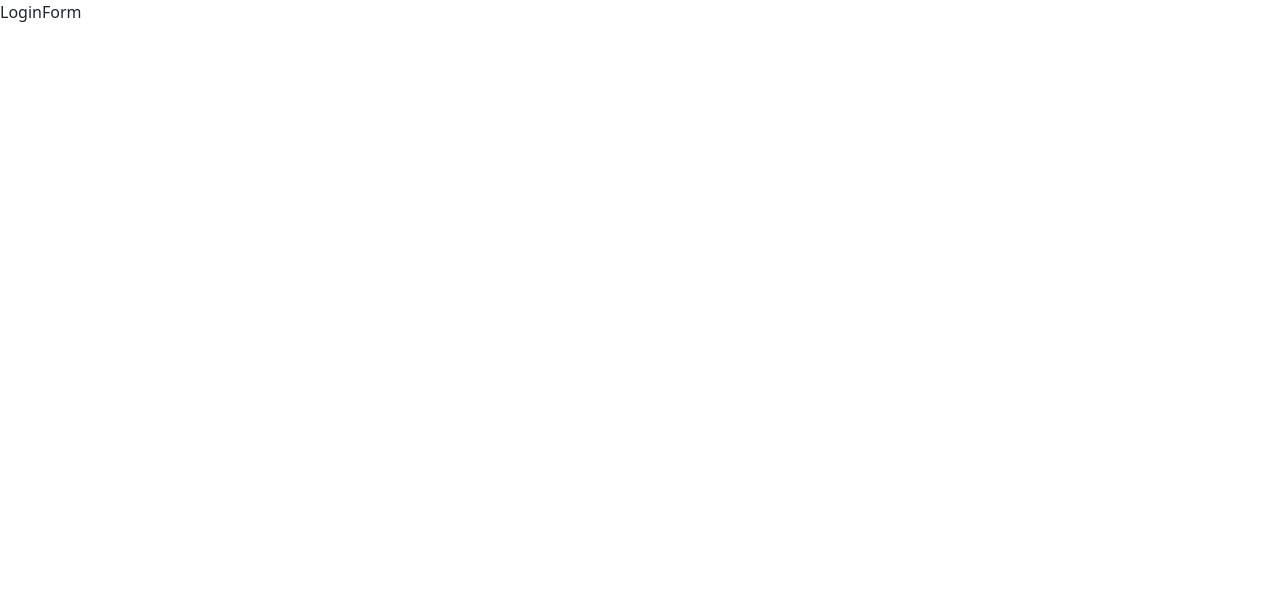
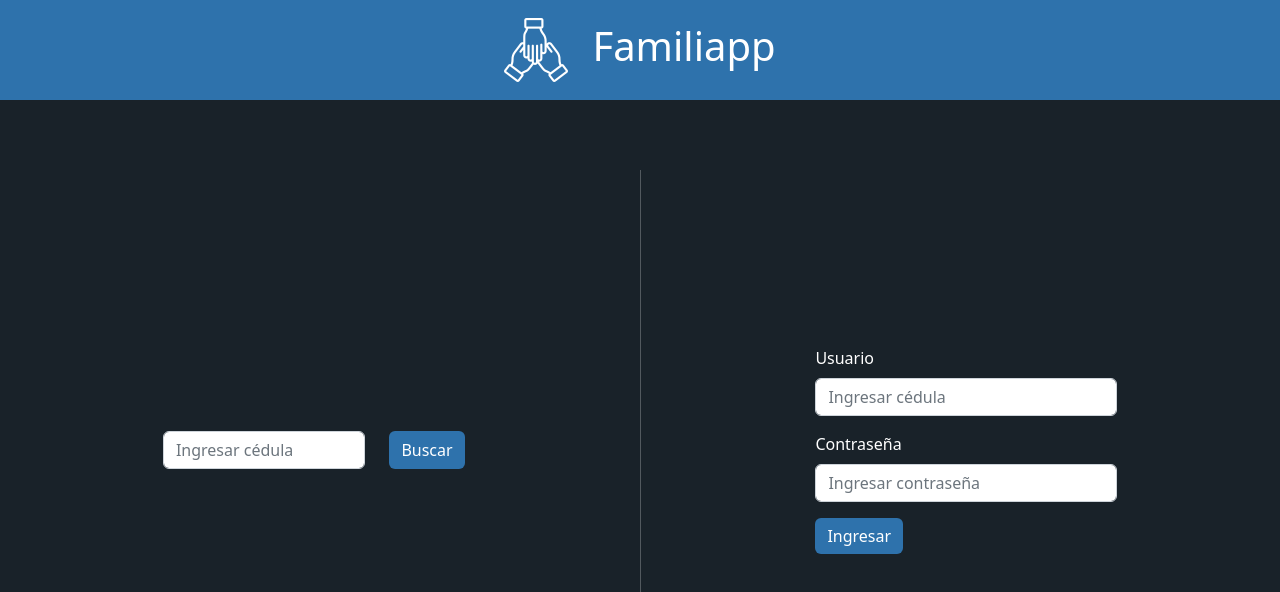
Before and after one commit to SantiagoRodriguezRestrepo/FamilyApp-Front, a React (Create React App) app: page / in a window 1280 px wide. Shown: the top 592 px of the page. Built offline with nearby package versions, Linux system fonts and the light colour scheme.

Commit message:
feat: Agrega componente de login

```diff
--- a/package.json
+++ b/package.json
@@ -16,6 +16,8 @@
     "react-dom": "^18.2.0",
     "react-router-dom": "^6.11.1",
     "react-scripts": "5.0.1",
+    "sonner": "^0.3.5",
+    "styled-components": "^5.3.10",
     "typescript": "^4.9.5",
     "web-vitals": "^2.1.4"
   },
@@ -42,5 +44,8 @@
       "last 1 firefox version",
       "last 1 safari version"
     ]
+  },
+  "devDependencies": {
+    "@types/styled-components": "^5.1.26"
   }
 }
--- a/src/App.tsx
+++ b/src/App.tsx
@@ -1,8 +1,10 @@
+import { Toaster } from 'sonner';
 import { AppRoutes } from './components/routes/AppRoutes';
 
 function App() {
   return (
     <>
+      <Toaster closeButton richColors position="top-right" expand visibleToasts={9} />
       <AppRoutes />
     </>
   );
--- a/src/components/login/LoginForm.tsx
+++ b/src/components/login/LoginForm.tsx
@@ -1,5 +1,74 @@
+import { useState } from "react";
+import { Col, Form } from "react-bootstrap";
+import { END_POINTS } from "../../constants/Api";
+import { fetchWrapper, handleOnlyNumbers } from "../../utils/functions";
+import { toast } from "sonner";
+import LogoImage from '../../assets/logo64.png';
+import { Hr, LoginContainer, LogoContainer, MainContainer, RowLogin, SearchContainer } from "./style";
+import { ButtonCustom, Logo } from "../../theme/components/style";
+
 export const LoginForm = () => {
+  const [userId, setUserId] = useState<string>('');
+  const [userPassword, setUserPassword] = useState<string>('');
+  const [searchQuery, setSearchQuery] = useState<string>('');
+
+  const handleLogin = async (e: React.FormEvent<HTMLFormElement>) => {
+    e.preventDefault();
+    try {
+      const url = `${END_POINTS.LOGIN}?idUsuario=${userId}&contrasena=${userPassword}`;
+      const options = { method: 'POST' };
+      const response = await fetchWrapper(url, options);
+      console.log("🚀 ~ file: LoginForm.tsx:19 ~ handleLogin ~ response:", response)
+    } catch (error) {
+      toast.error('Usuario o contraseña invalidos.');
+      throw new Error(`Error al iniciar sesion: ${error}`);
+    }
+  };
+
+  const handleSearch = async (e: React.MouseEvent<HTMLButtonElement>) => {
+    e.preventDefault();
+    toast.error('No se encontro el usuario.');
+  };
+
+  const handleInputChange = (event: React.ChangeEvent<HTMLInputElement & { name: 'search' | 'identification' }>) => {
+    const { value, name } = event.target;
+    const numericValue = handleOnlyNumbers(value);
+
+    name === 'search' ? setSearchQuery(numericValue) : setUserId(numericValue);
+  };
+
   return (
-    <div>LoginForm</div>
-  )
+    <MainContainer fluid className="p-0">
+      <LogoContainer >
+        <Logo src={LogoImage} width={64} height={64} alt="Familiapp" loading="lazy" />
+        <h1 className="h-auto">Familiapp</h1>
+      </LogoContainer>
+      <LoginContainer >
+        <RowLogin  className="row w-100 m-0">
+          <Col className="d-flex justify-content-center align-items-center flex-column">
+            <SearchContainer  className="d-flex gap-4 w-50">
+              <Form.Control name="search" id="search" type="text" autoComplete="off" placeholder="Ingresar cédula" value={searchQuery} onChange={handleInputChange} />
+              <ButtonCustom color="primary" onClick={handleSearch}> Buscar </ButtonCustom>
+            </SearchContainer>
+          </Col>
+          <Col md="auto" className="d-flex align-items-center">
+            <Hr  className="mx-auto" />
+          </Col>
+          <Col className="d-flex justify-content-center align-items-center">
+            <Form className="w-50" onSubmit={handleLogin}>
+              <Form.Group className="mb-3">
+                <Form.Label className="text-white">Usuario</Form.Label>
+                <Form.Control name="identification" id="identification" type="text" autoComplete="off" placeholder="Ingresar cédula" value={userId} onChange={handleInputChange} />
+              </Form.Group>
+              <Form.Group className="mb-3" controlId="exampleForm.ControlTextarea1">
+                <Form.Label className="text-white">Contraseña</Form.Label>
+                <Form.Control type="password" placeholder="Ingresar contraseña" value={userPassword} onChange={(e) => setUserPassword(e.target.value)} />
+              </Form.Group>
+              <ButtonCustom color="primary" className="float-right" type="submit"> Ingresar </ButtonCustom>
+            </Form>
+          </Col>
+        </RowLogin>
+      </LoginContainer>
+    </MainContainer>
+  );
 }
--- /dev/null
+++ b/src/components/login/style.ts
@@ -0,0 +1,61 @@
+import { Container } from 'react-bootstrap';
+
+import styled from 'styled-components';
+import { IStyleResponsive } from '../../utils/interfaces';
+import { BgColorDark } from '../../theme/style';
+
+export const MainContainer = styled(Container)`
+  background-color: ${BgColorDark};
+`;
+
+export const LogoContainer = styled.div<IStyleResponsive>`
+  width: 100%;
+  display: flex;
+  gap: 1.5rem;
+  height: 100px;
+  align-items: center;
+  justify-content: center;
+  background-color: #2e72ac;
+  color: white;
+
+  @media screen and (max-width: 920px) {
+    height: 80px;
+  }
+`;
+
+export const LoginContainer = styled.div<IStyleResponsive>`
+  height: calc(100vh - 100px);
+  display: flex;
+  width: 100%;
+
+  @media screen and (max-width: 920px) {
+    height: calc(100vh - 80px);
+    display: flex
+    align-items: center;
+  }
+`;
+
+export const RowLogin = styled.div<IStyleResponsive>`
+  @media screen and (max-width: 920px) {
+    flex-direction: column;
+  }
+`;
+
+export const SearchContainer = styled.div<IStyleResponsive>`
+  @media screen and (max-width: 920px) {
+    flex-direction: column;
+  }
+`;
+
+export const Hr = styled.hr<IStyleResponsive>`
+  border: none;
+  border-left: 1px solid white;
+  height: 80%;
+  width: 1px;
+
+  @media screen and (max-width: 920px) {
+    border-top: 1px solid white;
+    height: 1px;
+    width: 80%;
+  }
+`;
--- /dev/null
+++ b/src/constants/Api.ts
@@ -0,0 +1,8 @@
+export const API_HOST = 'http://localhost:8080/familiapp';
+
+export const END_POINTS = {
+  LOGIN: '/login',
+  SIGNUP: '/usuario',
+  USERS: '/usuario',
+  DELETE_USER: '/usuario',
+};
--- /dev/null
+++ b/src/theme/components/style.ts
@@ -0,0 +1,55 @@
+import { Button } from 'react-bootstrap';
+import {
+  ColorDanger,
+  ColorHoverDanger,
+  ColorHoverPrimary,
+  ColorPrimary,
+  ColorWhite,
+} from '../style';
+import styled from 'styled-components';
+
+export const Logo = styled.img`
+  width: 64px;
+  height: 64px;
+`;
+
+export const ContentArea = styled.div`
+  padding: 0;
+  min-width: 204px;
+  height: 100%;
+`;
+
+export const ButtonCustom = styled(Button)`
+  background-color: ${({ color }) =>
+    (color === 'primary' && ColorPrimary) ||
+    (color === 'danger' && ColorDanger)};
+  color: ${ColorWhite};
+  border: none;
+  &:hover {
+    color: ${ColorWhite};
+    background-color: ${({ color }) =>
+      (color === 'primary' && ColorHoverPrimary) ||
+      (color === 'danger' && ColorHoverDanger)};
+    border: none;
+  }
+  &:active {
+    color: ${ColorWhite} !important;
+    background-color: ${({ color }) =>
+      (color === 'primary' && ColorHoverPrimary) ||
+      (color === 'danger' && ColorHoverDanger)} !important;
+    border: none !important;
+  }
+`;
+
+export const Card = styled.div`
+  box-shadow: 0px 5px 22px rgba(0, 0, 0, 0.04),
+    0px 0px 0px 0.5px rgba(0, 0, 0, 0.03);
+  background-color: #fff;
+  color: #111927;
+  -webkit-transition: box-shadow 300ms cubic-bezier(0.4, 0, 0.2, 1) 0ms;
+  transition: box-shadow 300ms cubic-bezier(0.4, 0, 0.2, 1) 0ms;
+  border-radius: 8px;
+  overflow: hidden;
+  border-radius: 20px;
+  padding: 32px 24px;
+`;
--- /dev/null
+++ b/src/theme/style.ts
@@ -0,0 +1,6 @@
+export const BgColorDark = '#192229';
+export const ColorWhite = '#ffffff';
+export const ColorPrimary = '#2e72ac';
+export const ColorHoverPrimary = '#235784';
+export const ColorDanger = '#ab3f4b';
+export const ColorHoverDanger = '#952e39';
--- /dev/null
+++ b/src/utils/functions.ts
@@ -0,0 +1,16 @@
+import { API_HOST } from '../constants/Api';
+import { FetchWrapperOptions } from './types';
+
+export const fetchWrapper = async (
+  url: string,
+  options?: FetchWrapperOptions
+): Promise<any> => {
+  const response = await fetch(`${API_HOST}${url}`, options);
+  if (!response.ok) {
+    throw new Error(response.statusText);
+  }
+  const data = await response.json();
+  return data;
+};
+
+export const handleOnlyNumbers = (value: string) => value.replace(/\D/g, '');
--- /dev/null
+++ b/src/utils/interfaces.ts
@@ -0,0 +1,10 @@
+import { ButtonColor } from './types';
+
+export interface IStyleResponsive {
+  isMobile?: boolean;
+}
+
+export interface IStyleButton {
+  color: ButtonColor;
+  isMobile?: boolean;
+}
--- /dev/null
+++ b/src/utils/types.ts
@@ -0,0 +1,7 @@
+export type FetchWrapperOptions = {
+  method?: string;
+  headers?: HeadersInit;
+  body?: BodyInit;
+};
+
+export type ButtonColor = 'primary' | 'danger';
```
Also changed, not shown: tsconfig.json (+3 -8 lines), public/manifest.json, src/assets/logo64.png (added), 1 other file (tests, documents, lock files or other folders).
